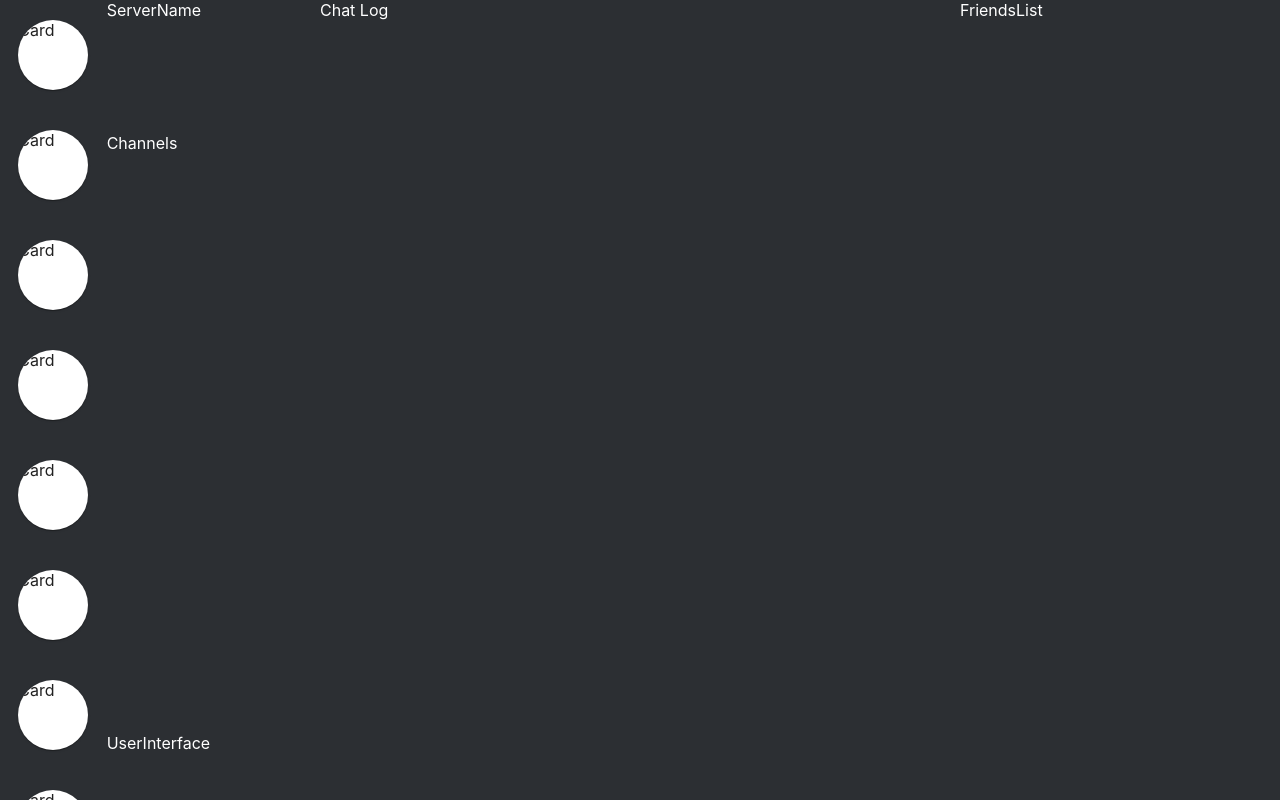
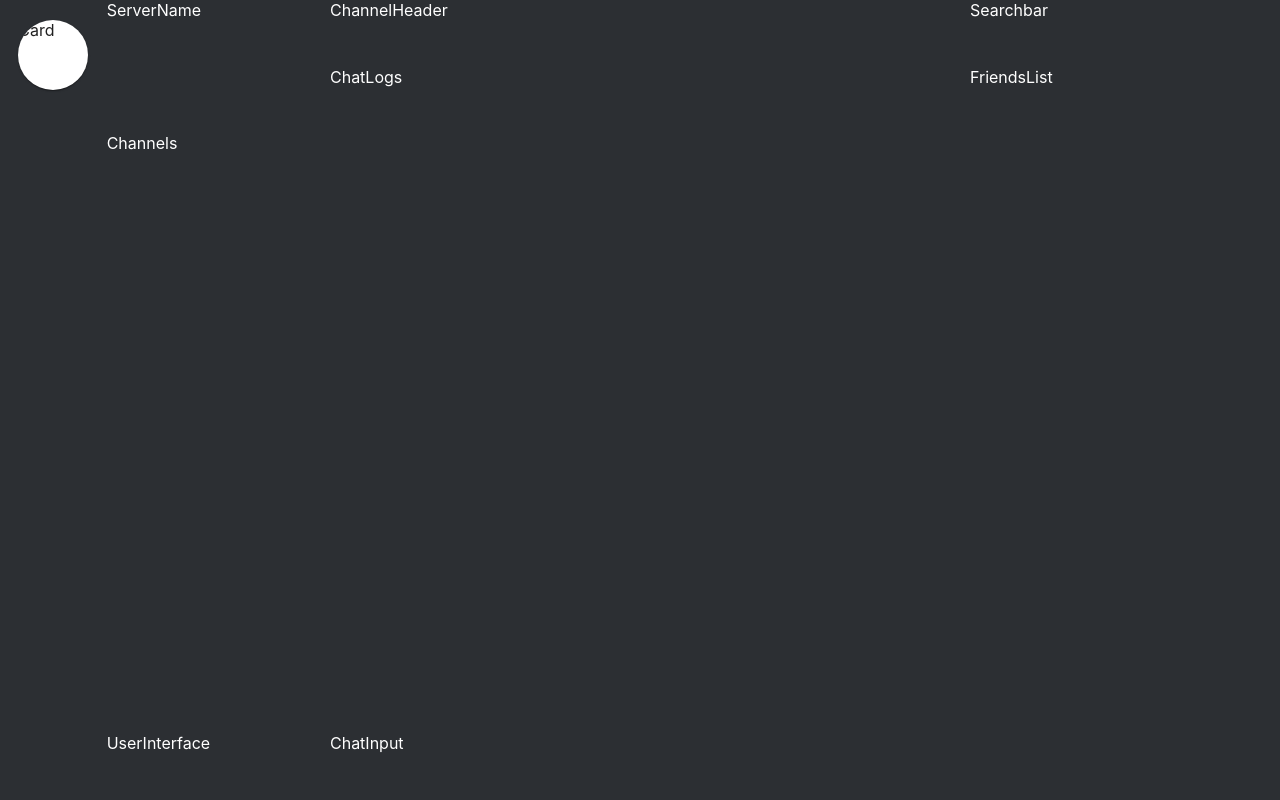
Before and after one commit to SagittariuX/discord-clone, a React (Create React App) app: page / in a window 1280 px wide. Built offline with nearby package versions, Linux system fonts and the light colour scheme.

Commit message:
finished with layout

```diff
--- /dev/null
+++ b/src/components/ChatSection.jsx
@@ -0,0 +1,48 @@
+import React from "react";
+
+import { Grid, Box } from "@material-ui/core";
+
+import "./css/chat.css";
+
+const ChannelHeader = () => {
+  return (
+    <Grid item style={{ height: "8.33%" }}>
+      <Box className="chat-section-box-wrapper">ChannelHeader</Box>
+    </Grid>
+  );
+};
+
+const ChatInput = () => {
+  return (
+    <Grid item style={{ height: "8.33%" }}>
+      <Box className="chat-section-box-wrapper">ChatInput</Box>
+    </Grid>
+  );
+};
+
+const ChatLogs = () => {
+  return (
+    <Grid item style={{ height: "83.33%" }}>
+      <Box className="chat-section-box-wrapper chat-logs">ChatLogs</Box>
+    </Grid>
+  );
+};
+
+const ChatSection = () => {
+  return (
+    <Grid
+      className="friends-section-container"
+      container
+      direction="column"
+      xs={12}
+      spacing={1}
+      style={{ maxHeight: "100%", paddingLeft: 10 }}
+    >
+      <ChannelHeader />
+      <ChatLogs />
+      <ChatInput />
+    </Grid>
+  );
+};
+
+export default ChatSection;
--- a/src/components/FriendsList.jsx
+++ /dev/null
@@ -1,7 +0,0 @@
-import React from 'react';
-
-const FriendsList = () => {
-    return ( <div>FriendsList</div> );
-}
-
-export default FriendsList;
--- /dev/null
+++ b/src/components/FriendsSection.jsx
@@ -0,0 +1,38 @@
+import React from "react";
+
+import { Box, Grid } from "@material-ui/core";
+
+import "./css/friends.css";
+const FriendsSearchBar = () => {
+  return (
+    <Grid item style={{ height: "8.33%" }}>
+      <Box className="friends-section-box-wrapper">Searchbar</Box>
+    </Grid>
+  );
+};
+
+const FriendsList = () => {
+  return (
+    <Grid item style={{ height: "91.66%" }}>
+      <Box className="friends-section-box-wrapper friends-list">FriendsList</Box>
+    </Grid>
+  );
+};
+
+const FriendsSection = () => {
+  return (
+    <Grid
+      className="friends-section-container"
+      container
+      direction="column"
+      xs={12}
+      spacing={1}
+      style={{ maxHeight: "100%", paddingLeft: 10 }}
+    >
+      <FriendsSearchBar />
+      <FriendsList />
+    </Grid>
+  );
+};
+
+export default FriendsSection;
--- a/src/components/Main.jsx
+++ b/src/components/Main.jsx
@@ -5,7 +5,8 @@ import "./css/main.css";
 
 import Servers from "./Servers";
 import ServerDetail from './ServerDetail';
-import FriendsList from './FriendsList'
+import FriendsSection from './FriendsSection';
+import ChatSection from './ChatSection'
 
 const Main = () => {
   return (
@@ -19,10 +20,10 @@ const Main = () => {
           <ServerDetail/>
         </Grid>
         <Grid className="chat-wrapper" container item xs={6}>
-          Chat Log
+         <ChatSection />
         </Grid>
         <Grid className="friends-list-wrapper" container item xs={3}>
-          <FriendsList/>
+          <FriendsSection/>
         </Grid>
       </Grid>
     </>
--- a/src/components/ServerDetail.jsx
+++ b/src/components/ServerDetail.jsx
@@ -1,14 +1,14 @@
 import React from "react";
 
-import { Paper, Grid } from "@material-ui/core";
+import {Box, Grid } from "@material-ui/core";
 import "./css/servers.css";
 
 const ServerName = () => {
   return (
     <Grid item style={{ height: "16.66%" }}>
-      <Paper className="server-detail-paper-wrapper " elevation={0}>
+      <Box className="server-detail-box-wrapper ">
         ServerName
-      </Paper>
+      </Box>
     </Grid>
   );
 };
@@ -16,9 +16,9 @@ const ServerName = () => {
 const ServerChannels = () => {
   return (
     <Grid item style={{ height: "75%" }}>
-      <Paper className="server-detail-paper-wrapper server-detail-channel" elevation={0}>
+      <Box className="server-detail-box-wrapper server-detail-channel">
         Channels
-      </Paper>
+      </Box>
     </Grid>
   );
 };
@@ -26,9 +26,9 @@ const ServerChannels = () => {
 const UserInterface = () => {
   return(
     <Grid item style={{ height: "8.33%" }}>
-      <Paper className="server-detail-paper-wrapper" elevation={0}>
+      <Box className="server-detail-box-wrapper" elevation={0}>
         UserInterface
-      </Paper>
+      </Box>
     </Grid>
   )
 }
--- a/src/components/Servers.jsx
+++ b/src/components/Servers.jsx
@@ -10,17 +10,7 @@ const ServerSelect = () => {
 const Servers = () => {
   return (
     <Grid className="servers-content-container" container direction="column">
-      <ServerSelect />
-      <ServerSelect />
-      <ServerSelect />
-      <ServerSelect />
-      <ServerSelect />
-      <ServerSelect />
-      <ServerSelect />
-      <ServerSelect />
-      <ServerSelect />
-      <ServerSelect />
-      <ServerSelect />
+     <ServerSelect/>
     </Grid>
   );
 };
--- /dev/null
+++ b/src/components/css/chat.css
@@ -0,0 +1,8 @@
+.chat-section-box-wrapper{
+    height: 100%;
+}
+
+.chat-logs{
+    overflow-y: auto;
+    overflow-x: hidden;
+}
--- /dev/null
+++ b/src/components/css/friends.css
@@ -0,0 +1,9 @@
+/* Styles for FriendsList.jsx */
+.friends-section-box-wrapper{
+    height: 100%;
+}
+
+.friends-list{
+    overflow-y: auto;
+    overflow-x: hidden;
+}
--- a/src/components/css/main.css
+++ b/src/components/css/main.css
@@ -1,6 +1,8 @@
 .App {
   color: white;
   background-color: #2C2F33;
+  min-height: 500px !important;
+  min-width: 100px !important;
 }
 
 .servers-wrapper,
--- a/src/components/css/servers.css
+++ b/src/components/css/servers.css
@@ -17,12 +17,11 @@
 }
 
 /* Styles for ServerDetail.jsx */
-.server-detail-paper-wrapper{
+.server-detail-box-wrapper{
     height: 100%;
-    color:white !important;
-    background-color: unset !important;
 }
 
 .server-detail-channel{
     overflow-y: auto;
+    overflow-x: hidden;
 }
```
